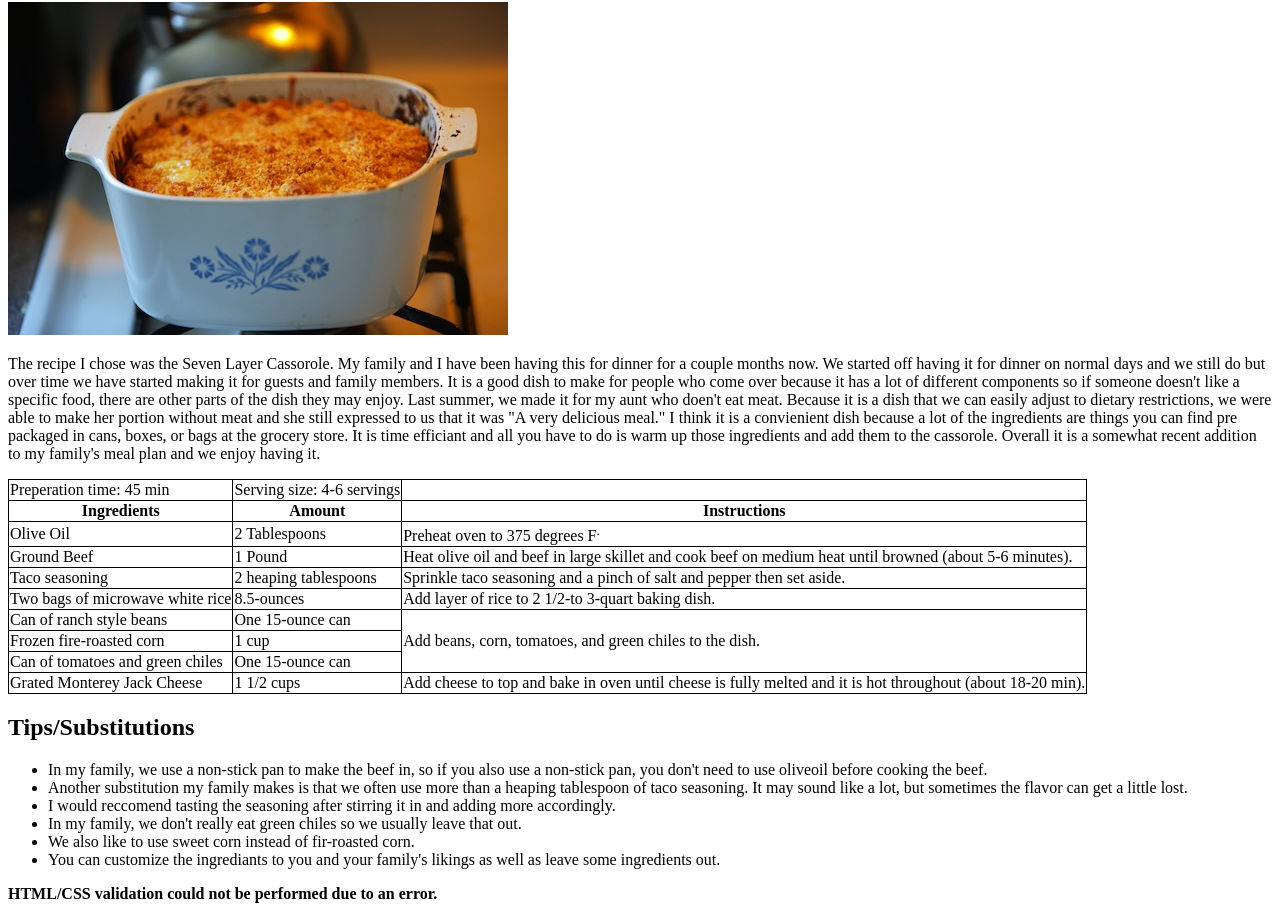
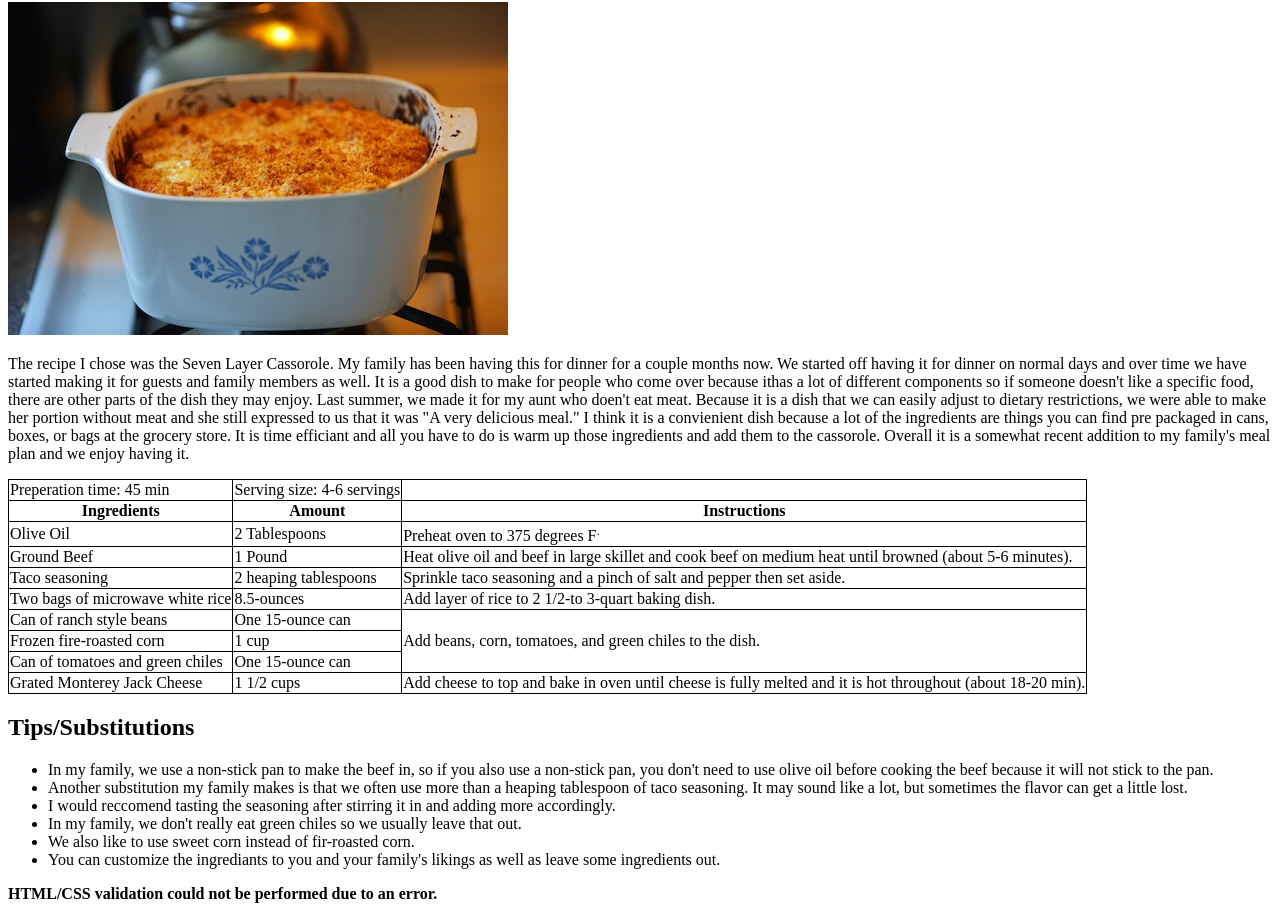
Before and after one commit to mcrlsn36/mcrlsn36.github.io, a plain HTML site: page projects/recipes/1.html in a window 1280 px wide. Shown: the part 78-997 px from the top of the page. Drawn offline with Linux system fonts and the light colour scheme; no server answers.

Commit message:
final grammer edits

```diff
--- a/projects/recipes/1.html
+++ b/projects/recipes/1.html
@@ -11,11 +11,11 @@
 		<img src="../../images/casserole-1500w.jpg" alt="Casserole photo" width="500" height="333">
 		<!--This image is by David Trinks on unsplash.com and is free to use under unplash license-->
 		<p> The recipe I chose was the Seven Layer Cassorole. My family
-		and I have been having this for dinner for a couple months now.
-		We started off having it for dinner on normal days and we still
-		do but over time we have started making it for guests and
-		family members. It is a good dish to make for people who come
-		over because it has a lot of different components so if someone
+		has been having this for dinner for a couple months now.
+		We started off having it for dinner on normal days and  over
+		time we have started making it for guests and family members as
+		well. It is a good dish to make for people who come over
+		because ithas a lot of different components so if someone
 		doesn't like a specific food, there are other parts of the dish
 		they may enjoy. Last summer, we made it for my aunt who doen't
 		eat meat. Because it is a dish that we can easily adjust to
@@ -87,8 +87,8 @@
 		<ul>
 			<li>In my family, we use a non-stick pan to make the
 				beef in, so if you also use a non-stick pan,
-				you don't need to use oliveoil before cooking
-				the beef.</li>
+				you don't need to use olive oil before cooking
+				the beef because it will not stick to the pan.</li>
 			<li>Another substitution my family
 		makes is that we often use more than a heaping tablespoon of
 		taco seasoning. It may sound like a lot, but sometimes the
```
